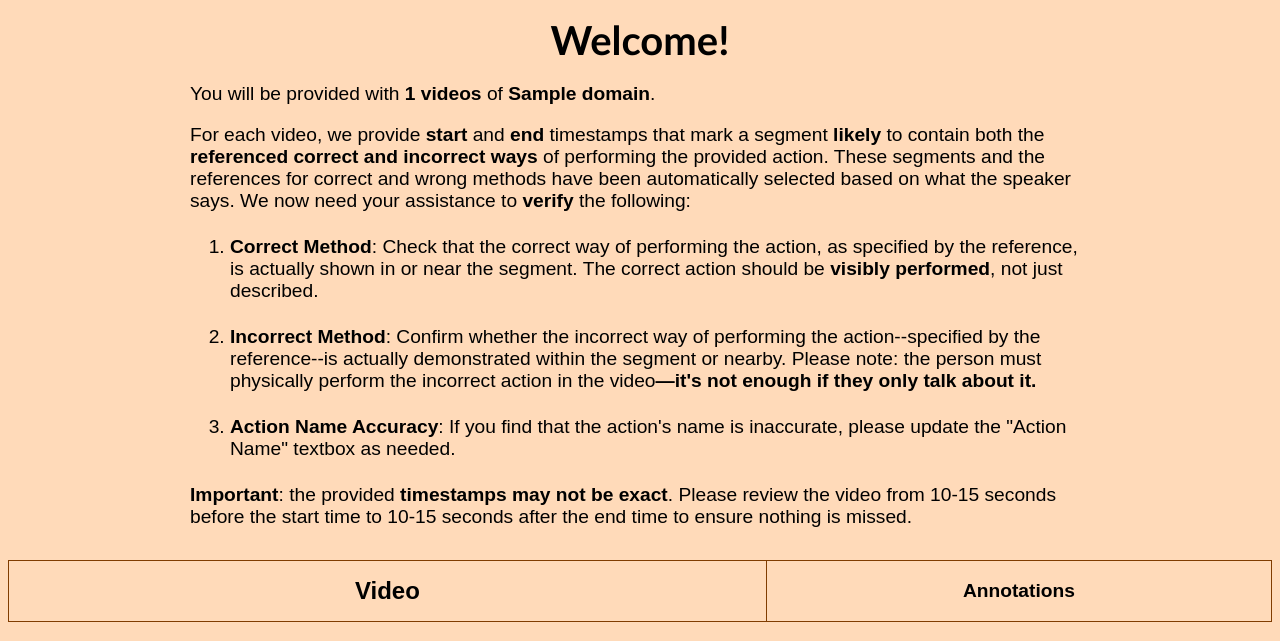
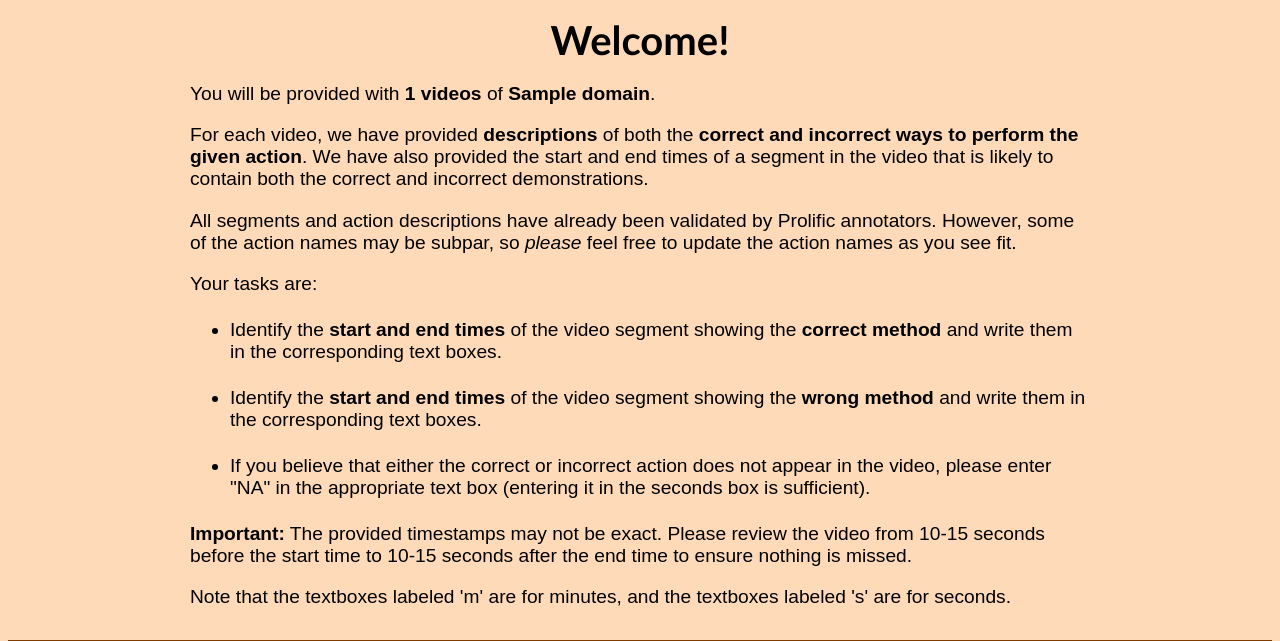
Before and after one commit to yadavta/VideoNet, a Flask app: template aqa2/templates/start.html in a window 1280 px wide. Shown: the top 641 px of the page. Run offline with Flask 3, Linux system fonts and the light colour scheme; the template is opened without the code that fills it: most values are stand-ins (such as "Sample title", 1, 10 or a date in 2020).

Commit message:
aqa stage 2 UI fixes

```diff
--- a/aqa2/app.py
+++ b/aqa2/app.py
@@ -1,8 +1,7 @@
 from flask import Flask, request, render_template, g, make_response
 from sqlite3 import Connection
 import sqlite3, os, subprocess
-import aqa2.a2utils as a2utils
-# import aqa1.a1utils as a1utils
+import a2utils
 
 app = Flask(__name__)
 DATABASE = os.environ.get('DATABASE', '/persistent/data.db')
--- a/aqa2/templates/start.html
+++ b/aqa2/templates/start.html
@@ -15,19 +15,20 @@
     <div class="intro-container">
         <h1 class="top-txt" id="top">Welcome!</h1>
         <p class="para-txt">You will be provided with <b>{{videos | length}} videos</b> of <b>{{domain}}</b>.</p>
-        <p class="para-txt">For each video, we provide <b>start</b> and <b>end</b> timestamps that mark a segment <b>likely</b> to contain both the <b>referenced correct and incorrect ways</b> of performing the provided action. These segments and the references for correct and wrong methods have been automatically selected based on what the speaker says. We now need your assistance to <b>verify</b> the following:</p>
-        <ol>
-            <li class="para-txt"><b>Correct Method</b>: Check that the correct way of performing the action, as specified by the reference, is actually shown in or near the segment. The correct action should be <b>visibly performed</b>, not just described.</li>
 
-            <li class="para-txt"><b>Incorrect Method</b>: Confirm whether the incorrect way of performing the action--specified by the reference--is actually demonstrated within the segment or nearby. Please note: the person must physically perform the incorrect action in the video<b>—it's not enough if they only talk about it.</b></li>
+        <p class="para-txt">For each video, we have provided <b>descriptions</b> of both the <b>correct and incorrect ways to perform the given action</b>. We have also provided the start and end times of a segment in the video that is likely to contain both the correct and incorrect demonstrations.</p>
 
-            <li class="para-txt"><b>Action Name Accuracy</b>: If you find that the action's name is inaccurate, please update the "Action Name" textbox as needed.</li>
-        </ol>
+        <p class="para-txt">All segments and action descriptions have already been validated by Prolific annotators. However, some of the action names may be subpar, so <i>please</i> feel free to update the action names as you see fit.</p>
 
-        <p class="para-txt"><b>Important</b>: the provided <b>timestamps may not be exact</b>. Please review the video from 10-15 seconds before the start time to 10-15 seconds after the end time to ensure nothing is missed.</p>
+        <p class="para-txt">Your tasks are:</p>
+        <ul class="para-txt">
+            <li>Identify the <b>start and end times</b> of the video segment showing the <b>correct method</b> and write them in the corresponding text boxes.</li>
+            <li>Identify the <b>start and end times</b> of the video segment showing the <b>wrong method</b> and write them in the corresponding text boxes.</li>
+            <li>If you believe that either the correct or incorrect action does not appear in the video, please enter "NA" in the appropriate text box (entering it in the seconds box is sufficient).</li>
+        </ul>
 
-        <!-- <p class="para-txt"><b>Hint</b>: we've asked LLMs to identify what about the action is being done correctly vs incorrectly. We've included those hints below the radio boxes (look for <i>LLM Hint</i>); we hope they are helpful.</p> -->
-
+        <p class="para-txt"><b>Important:</b> The provided timestamps may not be exact. Please review the video from 10-15 seconds before the start time to 10-15 seconds after the end time to ensure nothing is missed.</p>
+        <p class="para-txt">Note that the textboxes labeled 'm' are for minutes, and the textboxes labeled 's' are for seconds.</p>
     </div>
 
     <div class="user-input">
@@ -71,7 +72,7 @@
 
                             <hr class="divide-annotations">
 
-                            <p class="ref-txt"><i>Reference</i>: <span style="color:darkblue;">{{video[5]}}</span></p>
+                            <p class="ref-txt"><i>Correct Description</i>: <span style="color:darkblue;">{{video[5]}}</span></p>
                             <p>Correct Segment:</p>
                             <input type="text" size="1" name="c-s-min-{{loop.index}}" id="c-start-min-{{ loop.index }}" class="min">
                             <label for="c-start-min-{{ loop.index }}" class="minutes">m</label>
@@ -85,7 +86,7 @@
 
                             <hr class="divide-annotations">
 
-                            <p class="ref-txt"><i>Reference</i>: <span style="color:darkblue;">{{video[6]}}</span></p>
+                            <p class="ref-txt"><i>Wrong Description</i>: <span style="color:darkblue;">{{video[6]}}</span></p>
                             <p>Wrong Segment:</p>
                             <input type="text" size="1" name="w-s-min-{{loop.index}}" id="w-start-min-{{ loop.index }}" class="min">
                             <label for="w-start-min-{{ loop.index }}" class="minutes">m</label>
```
